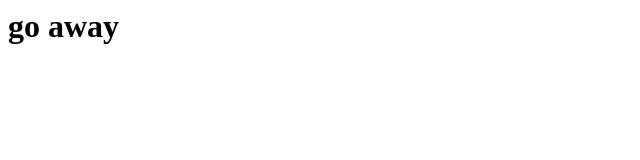
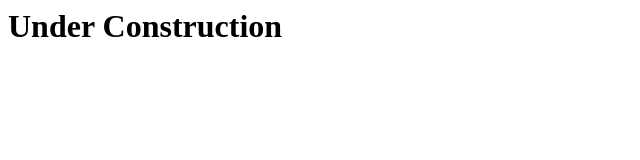
Before and after one commit to USAChannel22/madiganli.com, a plain HTML site: page index.html in a window 1280 px wide. Shown: the whole page, without its empty margins (0-640 px from the left). Drawn offline with Linux system fonts and the light colour scheme.

Commit message:
less offensive

```diff
--- a/index.html
+++ b/index.html
@@ -1 +1 @@
-<h1>go away</h1>
+<h1>Under Construction</h1>
```
